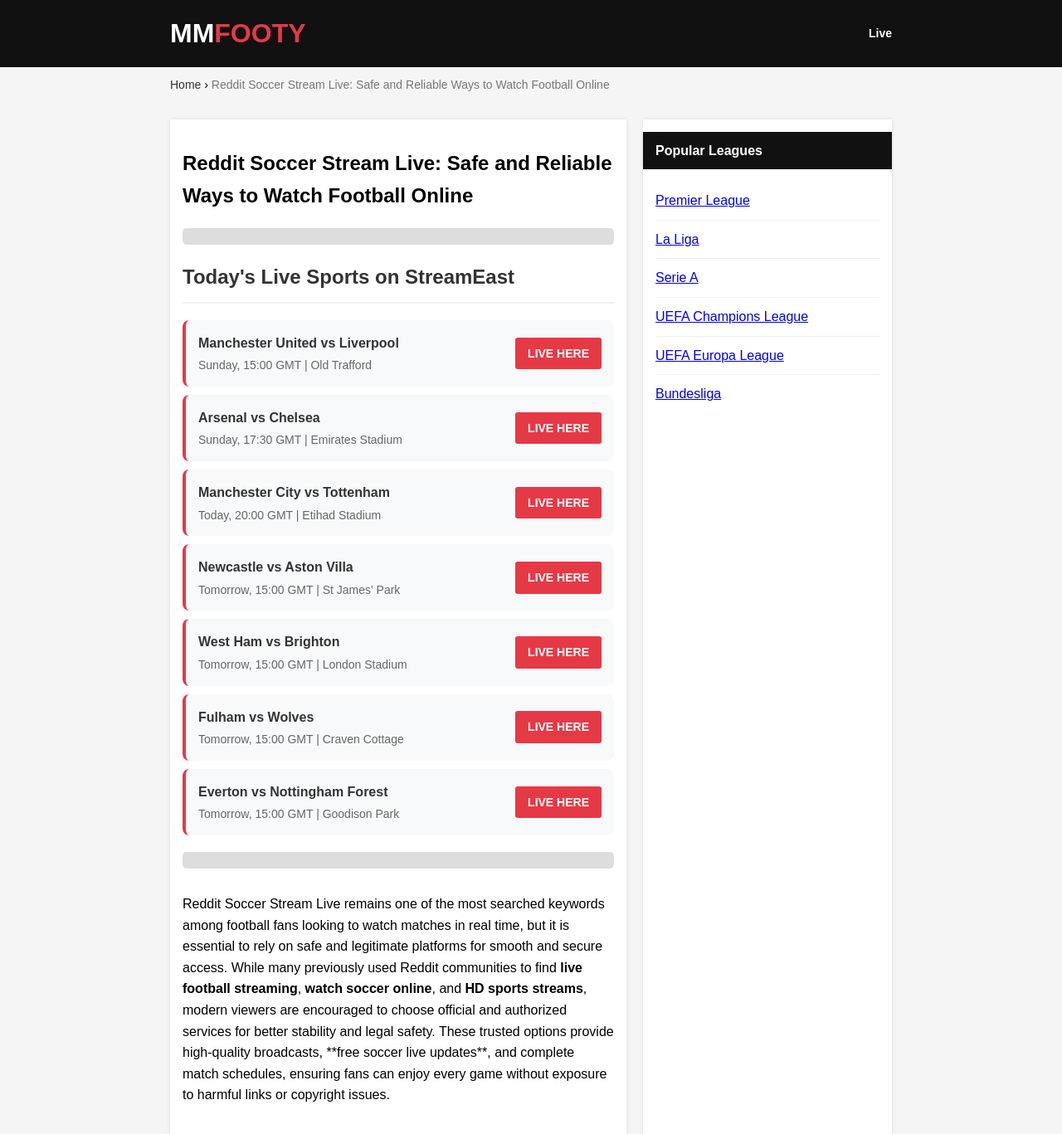
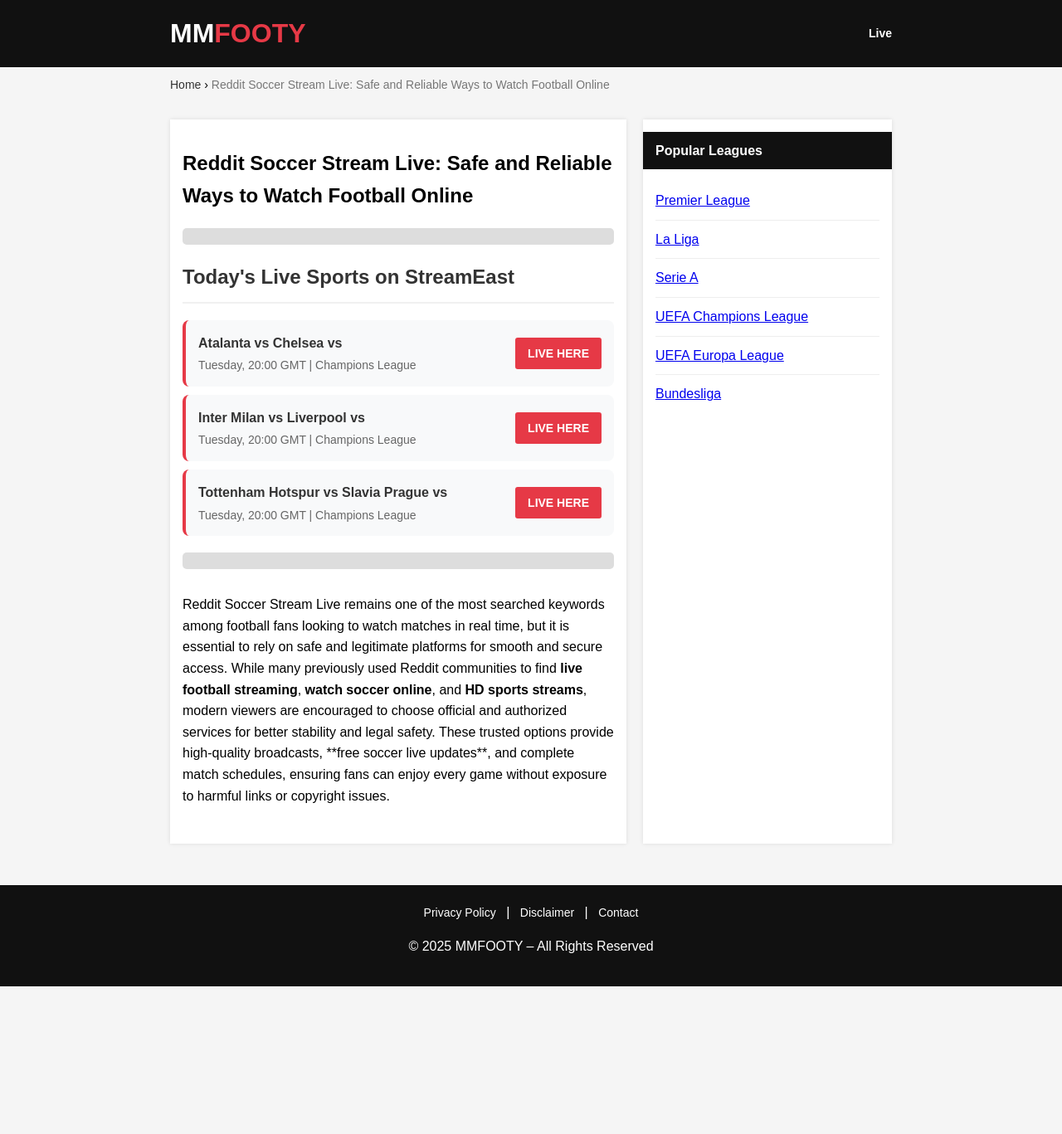
Before and after one commit to mozwav/blog1, a Jekyll site: the page built from _posts/2025-01-01-reddit-soccer.md, in a window 1280 px wide and 1400 px high. Shown: the top 1367 px of the window at 83% size. Built offline with Jekyll 4.4.1, drawn with Linux system fonts in a browser that asks for light colours; some web fonts are replaced.

Commit message:
Update matches.yml

```diff
--- a/_data/matches.yml
+++ b/_data/matches.yml
@@ -1,48 +1,17 @@
 - id: 1
-  team1: "Manchester United"
-  team2: "Liverpool"
-  date: "Sunday, 15:00 GMT"
-  venue: "Old Trafford"
+  team1: "Atalanta vs Chelsea"
+  date: "Tuesday, 20:00 GMT"
+  venue: "Champions League"
   live_url: "https://www.mmfooty.com/sports1"
 
 - id: 2
-  team1: "Arsenal"
-  team2: "Chelsea"
-  date: "Sunday, 17:30 GMT"
-  venue: "Emirates Stadium"
+  team1: "Inter Milan vs Liverpool"
+  date: "Tuesday, 20:00 GMT"
+  venue: "Champions League"
   live_url: "https://www.mmfooty.com/sports1"
 
 - id: 3
-  team1: "Manchester City"
-  team2: "Tottenham"
-  date: "Today, 20:00 GMT"
-  venue: "Etihad Stadium"
+  team1: "Tottenham Hotspur vs Slavia Prague"
+  date: "Tuesday, 20:00 GMT"
+  venue: "Champions League"
   live_url: "https://www.mmfooty.com/sports1"
-
-- id: 4
-  team1: "Newcastle"
-  team2: "Aston Villa"
-  date: "Tomorrow, 15:00 GMT"
-  venue: "St James' Park"
-  live_url: "https://www.mmfooty.com/sports1"
-
-- id: 5
-  team1: "West Ham"
-  team2: "Brighton"
-  date: "Tomorrow, 15:00 GMT"
-  venue: "London Stadium"
-  live_url: "https://www.mmfooty.com/sports1"
-
-- id: 6
-  team1: "Fulham"
-  team2: "Wolves"
-  date: "Tomorrow, 15:00 GMT"
-  venue: "Craven Cottage"
-  live_url: "https://www.mmfooty.com/sports1"
-
-- id: 7
-  team1: "Everton"
-  team2: "Nottingham Forest"
-  date: "Tomorrow, 15:00 GMT"
-  venue: "Goodison Park"
-  live_url: "https://www.mmfooty.com/sports1"
```
